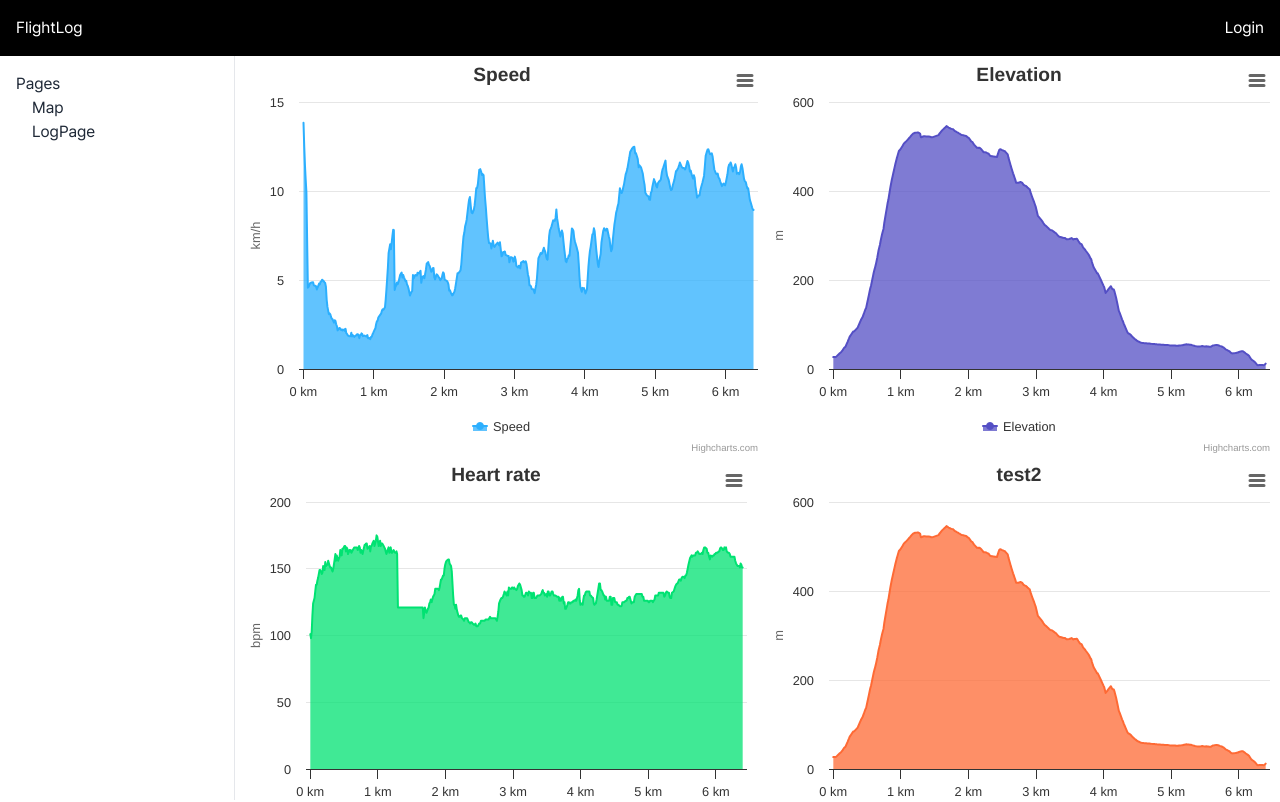
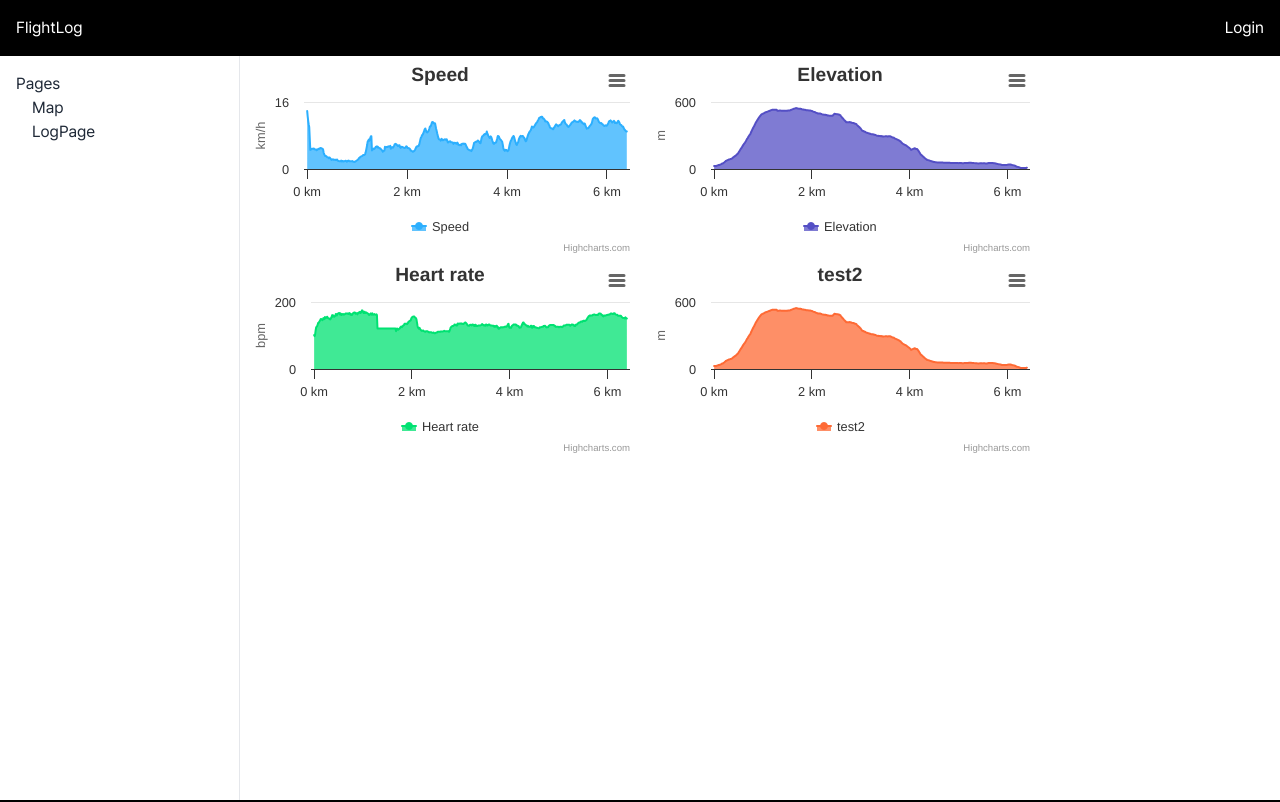
Before and after one commit to ormcamp-fe-3rd/FlightLog, a Next.js app: page /log in a window 1280 px wide. Shown: the top 802 px of the page. Built offline with nearby package versions, Linux system fonts and the light colour scheme.

Commit message:
[feat]chart 컴포넌트의 크기 props 추가

```diff
--- a/src/components/log/charts/MultipleAxesCharts.tsx
+++ b/src/components/log/charts/MultipleAxesCharts.tsx
@@ -3,14 +3,23 @@ import React from "react";
 import Highcharts from "highcharts";
 import HighchartsReact from "highcharts-react-official";
 
-const WeatherChart: React.FC = () => {
-  const colours = Highcharts.getOptions().colors;
+interface MultipleAxesChartsProps {
+  numOfDatasets?: number;
+  chartWidth?: number;
+  chartHeight?: number;
+}
 
+const WeatherChart: React.FC<MultipleAxesChartsProps> = ({
+  chartHeight = 400,
+  chartWidth = 800,
+}) => {
   const options = {
     chart: {
       zooming: {
         type: "xy",
       },
+      height: chartHeight,
+      width: chartWidth,
     },
     title: {
       text: "Average Monthly Weather Data for Tokyo",
--- a/src/components/log/charts/SynchronisedCharts.tsx
+++ b/src/components/log/charts/SynchronisedCharts.tsx
@@ -23,10 +23,14 @@ interface Dataset {
 
 interface SynchronisedChartsProps {
   numOfDatasets?: number;
+  chartWidth?: number;
+  chartHeight?: number;
 }
 
 const SynchronisedCharts: React.FC<SynchronisedChartsProps> = ({
   numOfDatasets = 2,
+  chartWidth = 400,
+  chartHeight = 200,
 }) => {
   interface ChartData {
     xData: number[];
@@ -92,6 +96,8 @@ const SynchronisedCharts: React.FC<SynchronisedChartsProps> = ({
         zooming: {
           type: "x",
         },
+        width: chartWidth,
+        height: chartHeight,
       },
       title: {
         text: dataset.name,
```
